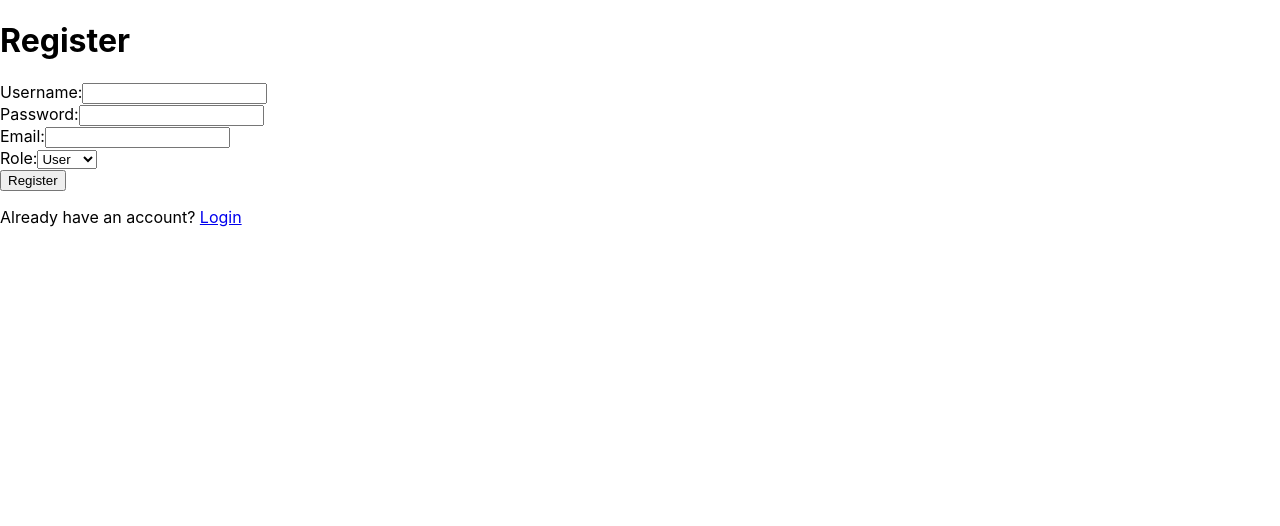
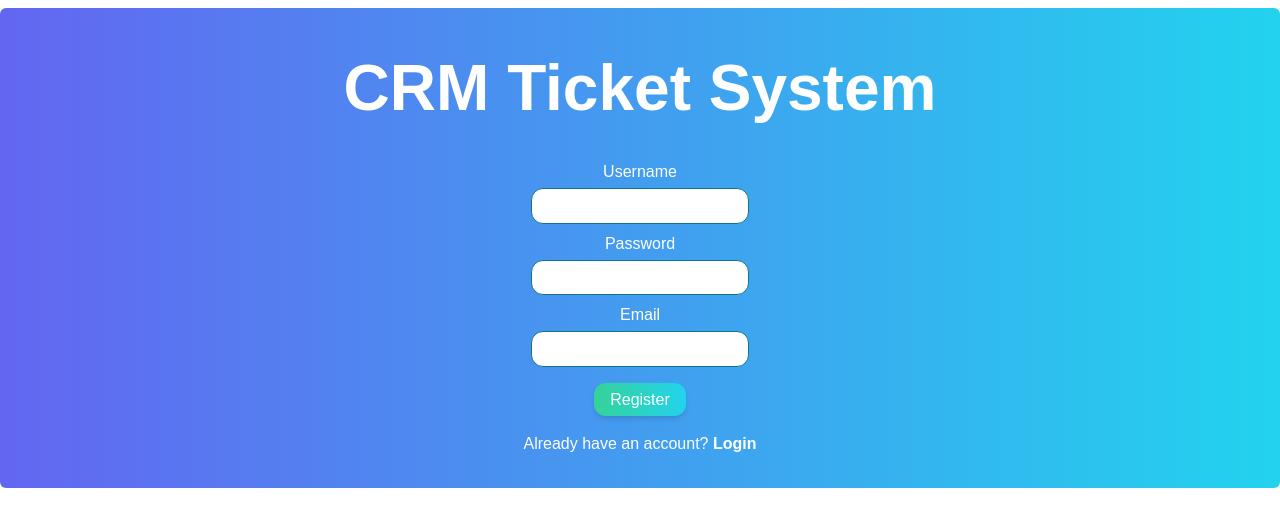
Before and after one commit to JenyaIvanov/CRM-Ticket-System, a React (Create React App) app in the folder frontend/: page /register in a window 1280 px wide. Shown: the top 526 px of the page. Built offline with nearby package versions, Linux system fonts and the light colour scheme.

Commit message:
Login & Register Design - Updated design on Login and Register.

```diff
--- a/frontend/package.json
+++ b/frontend/package.json
@@ -20,6 +20,7 @@
     "jwt-decode": "^4.0.0",
     "react": "^18.3.1",
     "react-dom": "^18.3.1",
+    "react-icons": "^5.2.1",
     "react-modal": "^3.16.1",
     "react-router-dom": "^6.25.0",
     "react-scripts": "5.0.1",
@@ -54,6 +55,7 @@
   },
   "devDependencies": {
     "@types/file-saver": "^2.0.7",
-    "@types/react-modal": "^3.16.3"
+    "@types/react-modal": "^3.16.3",
+    "tailwindcss": "^3.4.7"
   }
 }
--- a/frontend/src/components/LoginPage.tsx
+++ b/frontend/src/components/LoginPage.tsx
@@ -1,6 +1,7 @@
 import React, { useState } from "react";
 import { useNavigate } from "react-router-dom";
 import apiConfig from "../api/apiConfig";
+import { FaRegUser } from "react-icons/fa";
 
 const LoginPage: React.FC = () => {
   const [username, setUsername] = useState("");
@@ -23,21 +24,23 @@ const LoginPage: React.FC = () => {
         localStorage.setItem("jwt", token); // Store the JWT token in localStorage
         navigate("/dashboard");
       } else {
-        setError("Invalid username or password");
+        setError("Invalid Username or Password");
       }
     } catch (error) {
-      setError("Invalid username or password");
+      setError("Invalid Username or Password");
       console.error("Error during login:", error);
     }
   };
 
   return (
-    <div>
-      <h1>Login</h1>
-      <form onSubmit={handleLogin}>
-        <div>
-          <label>Username:</label>
+    <div className="font-poppins bg-gradient-to-r from-indigo-500 to-cyan-400 p-2 rounded-md mt-2 py-8 text-center">
+      <p className="text-[4rem] font-bold mb-6 text-white">CRM Ticket System</p>
+      <div className="flex flex-col">
+        <form className="flex font-thin flex-col gap-1" onSubmit={handleLogin}>
+          <div className="items-center">
+            <p className=" text-white">Username</p>
             <input
+              className="m-1 border rounded-xl border-cyan-700 p-[0.3rem]"
               type="text"
               value={username}
               name="username"
@@ -46,8 +49,9 @@ const LoginPage: React.FC = () => {
             />
           </div>
           <div>
-          <label>Password:</label>
+            <p className="text-white">Password</p>
             <input
+              className="m-1 border rounded-xl border-cyan-700 p-[0.3rem]"
               type="password"
               value={password}
               name="password"
@@ -55,10 +59,28 @@ const LoginPage: React.FC = () => {
               onChange={(e) => setPassword(e.target.value)}
             />
           </div>
-        {error && <p style={{ color: "red" }}>{error}</p>} {/* Display error */}
-        <button type="submit">Login</button>
+
+          <div>
+            {/* Display error */}
+            {error && <p className="text-red-300">{error}</p>}{" "}
+          </div>
+
+          <div className="">
+            <button
+              className=" bg-gradient-to-r from-emerald-400 to-cyan-500 rounded-xl hover:scale-110 shadow-md py-[0.3rem] m-2 px-[1.5rem] text-white"
+              type="submit"
+            >
+              Login
+            </button>
+            <button
+              className=" bg-gradient-to-r from-orange-400 to-rose-400 rounded-xl hover:scale-110 shadow-md py-[0.3rem] m-2 px-[1rem] text-white"
+              onClick={() => navigate("/register")}
+            >
+              Register
+            </button>
+          </div>
         </form>
-      <button onClick={() => navigate("/register")}>Register</button>
+      </div>
     </div>
   );
 };
--- a/frontend/src/components/RegisterPage.tsx
+++ b/frontend/src/components/RegisterPage.tsx
@@ -8,7 +8,6 @@ const RegisterPage: React.FC = () => {
   const [username, setUsername] = useState("");
   const [password, setPassword] = useState("");
   const [email, setEmail] = useState("");
-  const [role, setRole] = useState("user"); // Default role, can be changed by user input
 
   const handleRegister = async () => {
     try {
@@ -16,7 +15,7 @@ const RegisterPage: React.FC = () => {
         username,
         email,
         password,
-        role,
+        role: "user",
       });
       // Assuming successful registration redirects to /login
       navigate("/login");
@@ -27,53 +26,60 @@ const RegisterPage: React.FC = () => {
   };
 
   return (
-    <div>
-      <h1>Register</h1>
+    <div className="font-poppins bg-gradient-to-r from-indigo-500 to-cyan-400 p-2 rounded-md mt-2 py-8 text-center">
+      <p className="text-[4rem] font-bold mb-6 text-white">CRM Ticket System</p>
       <form
+        className="flex font-thin flex-col gap-1"
         onSubmit={(e) => {
           e.preventDefault();
           handleRegister();
         }}
       >
-        <label>
-          Username:
+        <div>
+          <p className=" text-white">Username</p>
           <input
+            className="m-1 border rounded-xl border-cyan-700 p-[0.3rem]"
             type="text"
             value={username}
             onChange={(e) => setUsername(e.target.value)}
           />
-        </label>
-        <br />
-        <label>
-          Password:
+        </div>
+
+        <div>
+          <p className="text-white">Password</p>
           <input
+            className="m-1 border rounded-xl border-cyan-700 p-[0.3rem]"
             type="password"
             value={password}
             onChange={(e) => setPassword(e.target.value)}
           />
-        </label>
-        <br />
-        <label>
-          Email:
+        </div>
+
+        <div>
+          <p className="text-white">Email</p>
           <input
+            className="m-1 border rounded-xl border-cyan-700 p-[0.3rem]"
             type="email"
             value={email}
             onChange={(e) => setEmail(e.target.value)}
           />
-        </label>
-        <br />
-        <label>
-          Role:
-          <select value={role} onChange={(e) => setRole(e.target.value)}>
-            <option value="user">User</option>
-            <option value="admin">Admin</option>
-          </select>
-        </label>
-        <br />
-        <button type="submit">Register</button>
+        </div>
+
+        <div>
+          {" "}
+          <button
+            className=" bg-gradient-to-r from-emerald-400 to-cyan-400 rounded-xl hover:scale-110 shadow-md py-[0.3rem] m-2 px-[1rem] text-white"
+            type="submit"
+          >
+            Register
+          </button>
+        </div>
       </form>
-      <p>
-        Already have an account? <a href="/login">Login</a>
+      <p className="text-white mt-2">
+        Already have an account?{" "}
+        <a className="font-bold hover:text-yellow-300" href="/login">
+          Login
+        </a>
       </p>
     </div>
   );
--- /dev/null
+++ b/frontend/tailwind.config.js
@@ -0,0 +1,12 @@
+/** @type {import('tailwindcss').Config} */
+module.exports = {
+  content: ["./src/**/*.{js,jsx,ts,tsx}"],
+  theme: {
+    extend: {
+      fontFamily: {
+        poppins: ["Poppins", "sans-serif"],
+      },
+    },
+  },
+  plugins: [],
+};
```
Also changed, not shown: frontend/src/index.css (+7 -3 lines), 1 other file (tests, documents, lock files or other folders). Lines whose indentation alone changed are shown as unchanged.
